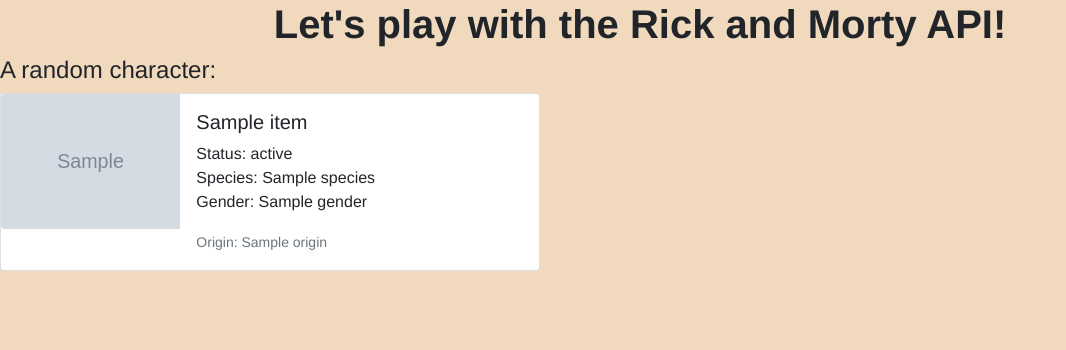
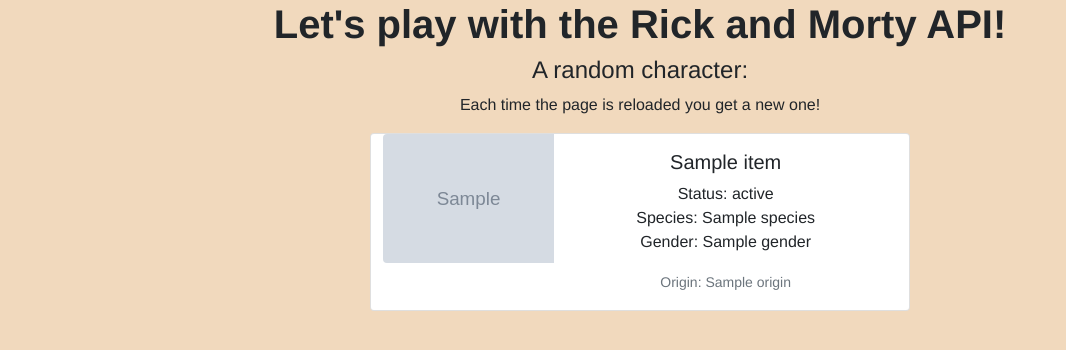
Before and after one commit to Brandt-C/API-playground, a Flask app: page /rm in a window 1280 px wide. Shown: the part 57-407 px from the top of the page, without its empty margins (0-1066 px from the left). Run offline with Flask 2, Linux system fonts and the light colour scheme; grey boxes marked "Sample" are stand-in pictures; a database or web service that is not in the repository returns one stand-in record (values such as "Sample title"); data that the repository does not hold is empty.

Commit message:
rando card styling

```diff
--- /dev/null
+++ b/app/static/css/rm.css
@@ -0,0 +1,7 @@
+.container-fluid {
+    text-align: center;
+
+}
+#rand-card {
+    font-weight: 100;
+}
--- a/app/templates/index.html
+++ b/app/templates/index.html
@@ -47,11 +47,7 @@
   </nav>
   {% block content %}
   <h1>Oh, Hi there!</h1>
-  <div class="container-fluid">
-    <div class="row">
 
-    </div>
-  </div>
   {% endblock %}
 </body>
 
--- a/app/templates/rm.html
+++ b/app/templates/rm.html
@@ -1,19 +1,30 @@
 {% extends 'index.html' %}
 
+{% block css %}
+<link rel="stylesheet" href="../static/css/rm.css">
+{% endblock %}
+
 {% block content %}
+
+{% for c in new.chars %}
+<div class="container-fluid">
+  <div class="row m-auto">
   <h1>Let's play with the Rick and Morty API!</h1>
 <h4>A random character:</h4>
-{% for c in new.chars %}
-<div class="card mb-3" style="max-width: 540px;">
+<p>Each time the page is reloaded you get a new one!</p>
+    <div id="rand-card" class="card m-auto" style="max-width: 540px;">
       <div class="row g-0">
-      <div class="col-md-4 justify-content-center">
+        <div class="col-md-4">
           <img src="{{new.chars[c].image}}" class="img-fluid rounded-start" alt="random Rick and Morty character image">
         </div>
         <div class="col-md-8">
           <div class="card-body">
             <h5 class="card-title">{{new.chars[c].name}}</h5>
-          <p class="card-text">Status: {{new.chars[c].status}}<br>Species: {{new.chars[c].species}}<br>Gender: {{new.chars[c].gender}}</p>
+            <p class="card-text">Status: {{new.chars[c].status}}<br>Species: {{new.chars[c].species}}<br>Gender:
+              {{new.chars[c].gender}}</p>
             <p class="card-text"><small class="text-muted">Origin: {{new.chars[c].origin}}</small></p>
+          </div>
+        </div>
       </div>
     </div>
   </div>
```
Lines whose indentation alone changed are shown as unchanged.
